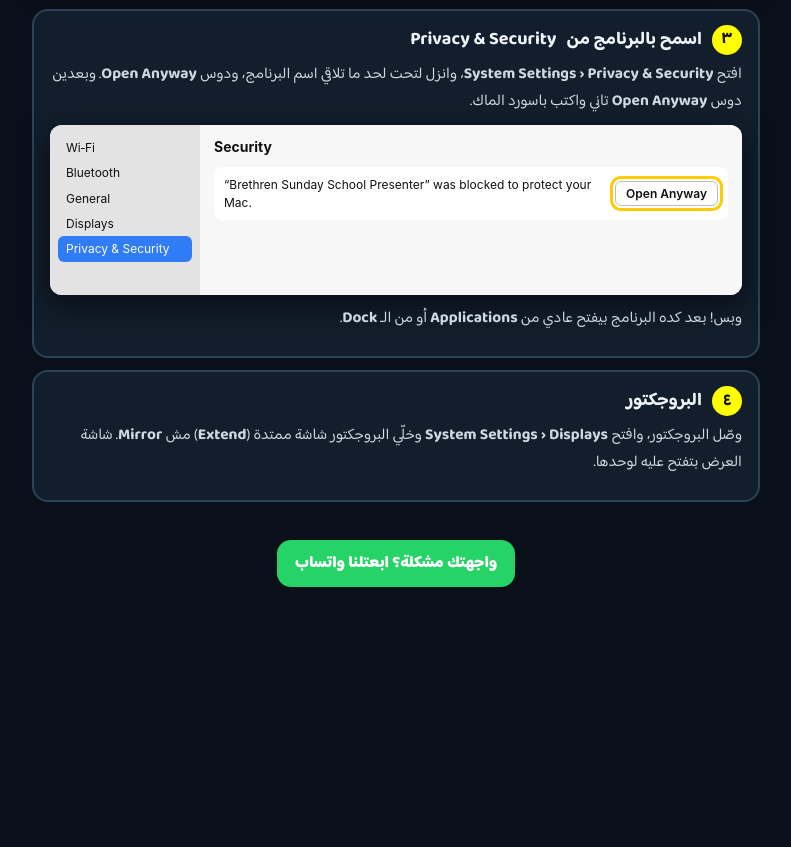
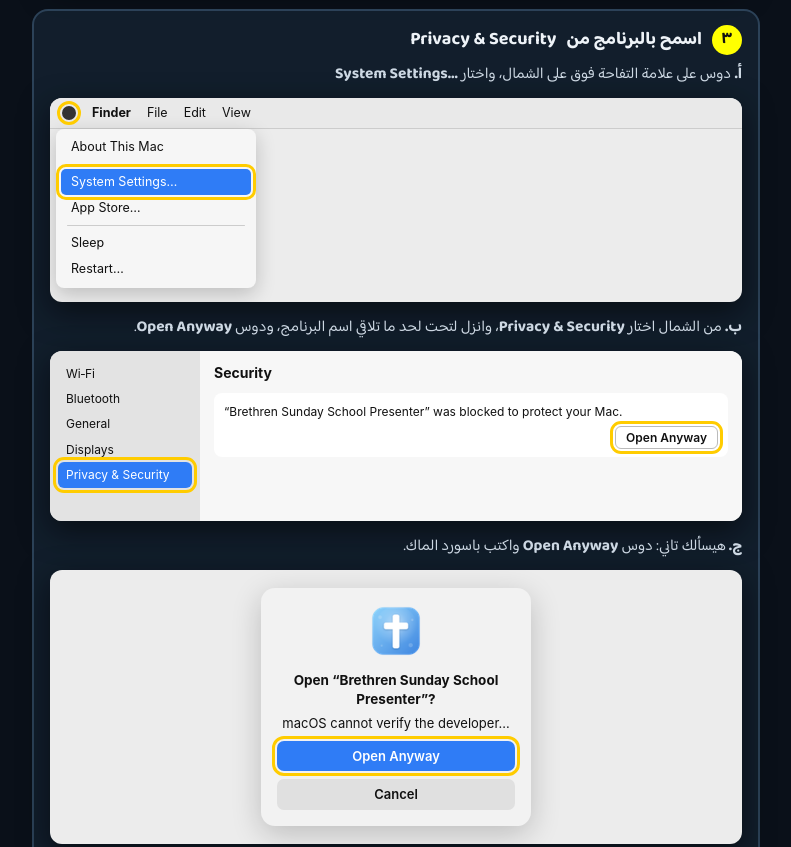
Before and after one commit to brethrensundayschoolpresenter/brethrensundayschoolpresenter.github.io, a plain HTML site: page mac.html in a window 1280 px wide. Shown: the part 1329-2176 px from the top of the page, without its empty margins (244-1035 px from the left). Before the commit the page ends 1966 px from the top, so only its background shows below. Drawn offline with Linux system fonts and the light colour scheme; no server answers.

Commit message:
Mac page step 3: drawn path (apple menu → System Settings → Privacy & Security → Open Anyway → confirm)
Co-Authored-By: Claude Opus 5.5 <noreply@anthropic.com>
Claude-Session: https://claude.ai/code/session_01VVk9DJVwhkfFSPHHC3nTY2

```diff
--- a/mac.html
+++ b/mac.html
@@ -48,6 +48,12 @@ bdi{font-weight:700}
 .ss .main h5{margin:0 0 10px;font-size:14px}
 .ss .row{display:flex;align-items:center;justify-content:space-between;gap:10px;background:#fff;border-radius:8px;padding:9px 10px;font-size:12px}
 .ss .btn{border:1px solid #bbb;border-radius:6px;padding:3px 10px;background:#fff;white-space:nowrap;font-weight:600}
+.mb{display:flex;align-items:center;gap:16px;background:#e9e9e9;padding:6px 12px;font-size:12.5px;border-bottom:1px solid #ccc}
+.mb .ap{width:14px;height:14px;border-radius:50%;background:#333;display:inline-block}
+.dd{margin:0 0 14px 6px;width:200px;background:#f6f6f6;border-radius:8px;box-shadow:0 6px 20px #0003;padding:5px;font-size:12.5px}
+.dd div{padding:4px 10px;border-radius:5px}.dd .on{background:#2f7cf6;color:#fff}.dd .sep{height:1px;background:#ccc;margin:4px 6px;padding:0}
+.ss .row2{background:#fff;border-radius:8px;padding:10px;font-size:12px;line-height:1.5}
+.ss .row2 div{text-align:right;margin-top:8px}
 .note{background:#ffff0014;border:2px solid #ffff0055;border-radius:14px;padding:12px 14px;color:#f3f3c0;font-size:15px;text-align:right;line-height:1.7;margin-top:14px}
 .ub{display:inline-block;background:#ffff00;color:#111;font-weight:800;border:2px solid #111;border-radius:9px;padding:1px 9px;font-size:14px}
 .wa{display:inline-flex;align-items:center;gap:10px;margin-top:26px;background:#25d366;color:#fff;font-weight:800;text-decoration:none;border-radius:14px;padding:10px 18px}
@@ -91,9 +97,13 @@ bdi{font-weight:700}
 </div>
 
 <div class="st"><h3><span class="n">٣</span>اسمح بالبرنامج من <bdi>Privacy &amp; Security</bdi></h3>
- <p>افتح <bdi dir="ltr">System Settings › Privacy &amp; Security</bdi>، وانزل لتحت لحد ما تلاقي اسم البرنامج، ودوس <bdi>Open Anyway</bdi>. وبعدين دوس <bdi>Open Anyway</bdi> تاني واكتب باسورد الماك.</p>
- <div class="pic"><div class="ss"><div class="sb"><div>Wi‑Fi</div><div>Bluetooth</div><div>General</div><div>Displays</div><div class="on">Privacy &amp; Security</div></div><div class="main"><h5>Security</h5><div class="row"><span>“Brethren Sunday School Presenter” was blocked to protect your Mac.</span><span class="btn hl">Open Anyway</span></div></div></div></div>
- <p style="margin-top:10px">وبس! بعد كده البرنامج بيفتح عادي من <bdi>Applications</bdi> أو من الـ <bdi>Dock</bdi>.</p>
+ <p><b>أ.</b> دوس على علامة التفاحة فوق على الشمال، واختار <bdi>System Settings…</bdi></p>
+ <div class="pic"><div class="mb"><span class="ap hl"></span><b>Finder</b><span>File</span><span>Edit</span><span>View</span></div><div class="dd"><div>About This Mac</div><div class="sep"></div><div class="on hl">System Settings…</div><div>App Store…</div><div class="sep"></div><div>Sleep</div><div>Restart…</div></div></div>
+ <p style="margin-top:12px"><b>ب.</b> من الشمال اختار <bdi>Privacy &amp; Security</bdi>، وانزل لتحت لحد ما تلاقي اسم البرنامج، ودوس <bdi>Open Anyway</bdi>.</p>
+ <div class="pic"><div class="ss"><div class="sb"><div>Wi‑Fi</div><div>Bluetooth</div><div>General</div><div>Displays</div><div class="on hl">Privacy &amp; Security</div></div><div class="main"><h5>Security</h5><div class="row2">“Brethren Sunday School Presenter” was blocked to protect your Mac.<div><span class="btn hl">Open Anyway</span></div></div></div></div></div>
+ <p style="margin-top:12px"><b>ج.</b> هيسألك تاني: دوس <bdi>Open Anyway</bdi> واكتب باسورد الماك.</p>
+ <div class="pic"><div class="alert"><img src="icon.png" alt=""><b>Open “Brethren Sunday School Presenter”?</b>macOS cannot verify the developer…<span class="bt p hl">Open Anyway</span><span class="bt">Cancel</span></div></div>
+ <p style="margin-top:12px">وبس! بعد كده البرنامج بيفتح عادي من <bdi>Applications</bdi> أو من الـ <bdi>Dock</bdi>.</p>
 </div>
 
 <div class="st"><h3><span class="n">٤</span>البروجكتور</h3>
```
